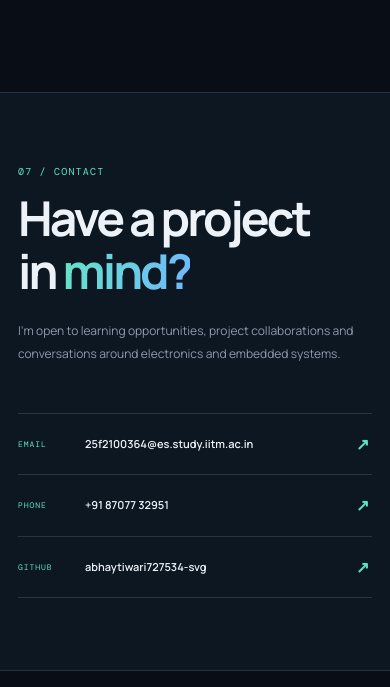
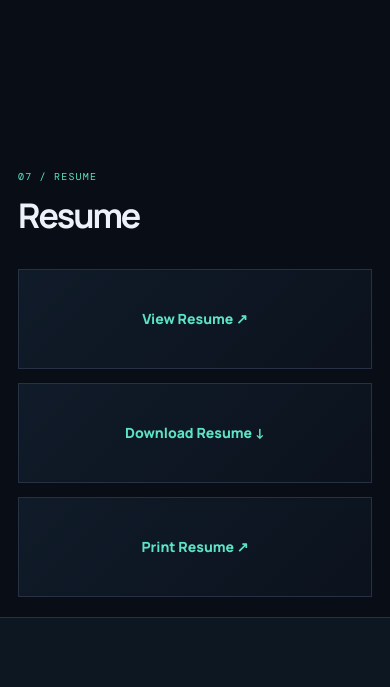
Before and after one commit to abhaytiwari727534-svg/abhaytiwari727534-svg.github.io, a plain HTML site: page index.html in a window 390 px wide. Shown: the part 9425-10112 px from the top of the page. Drawn offline with nearby package versions, Linux system fonts and the light colour scheme.

Commit message:
Add files via upload

```diff
--- a/index.html
+++ b/index.html
@@ -18,8 +18,15 @@
     <a class="brand" href="#home" aria-label="Abhay Tiwari home"><span class="brand-mark">AT</span><span>ABHAY TIWARI<span class="brand-sub">ENGINEERING PORTFOLIO</span></span></a>
     <button class="menu-toggle" id="menuToggle" aria-label="Open navigation" aria-expanded="false"><span></span><span></span></button>
     <nav id="mainNav">
-      <a href="#about">About</a><a href="#projects">Projects</a><a href="#experience">Experience</a><a href="#certificates">Certificates</a><a href="#skills">Skills</a><a href="#education">Education</a><a href="#contact" class="nav-contact">Let's connect <span>↗</span></a>
-    </nav>
+  <a href="#about">About</a>
+  <a href="#projects">Projects</a>
+  <a href="#experience">Experience</a>
+  <a href="#certificates">Certificates</a>
+  <a href="#skills">Skills</a>
+  <a href="#education">Education</a>
+  <a href="#resume">Resume</a>
+  <a href="#contact" class="nav-contact">Let's connect <span>↗</span></a>
+</nav>
   </header>
 
   <main>
@@ -151,8 +158,23 @@
       <div class="education-row"><div class="edu-year">PARTICIPATION</div><div><h3>IEEE Symposium — IIT Kanpur</h3><p>Attended sessions and workshops covering presentation design, debugging and embedded-systems fundamentals.</p></div></div>
     </section>
 
+    <section class="section-wrap section-block" id="resume">
+      <div class="section-heading">
+        <div>
+        <span class="section-index">07 / RESUME</span>
+        <h2>Resume</h2>
+        </div>
+      </div>
+
+      <div class="resume-actions">
+        <a href="https://docs.google.com/gview?embedded=1&url=https://raw.githubusercontent.com/abhaytiwari727534-svg/abhaytiwari727534-svg.github.io/main/assets/Abhay_Tiwari_Resume_OnePage_Spaced.docx" target="_blank" rel="noreferrer">View Resume ↗</a>
+        <a href="./assets/Abhay_Tiwari_Resume_OnePage_Spaced.pdf" download>Download Resume ↓</a>
+        <a href="assets/Abhay_Tiwari_Resume_OnePage_Spaced.pdf" onclick="const w = window.open(this.href, '_blank'); if (w) w.onload = () => { w.focus(); w.print(); }; return false;">Print Resume ↗</a>
+      </div>
+    </section>
+
     <section class="contact-section" id="contact">
-      <div class="section-wrap contact-inner"><div><span class="section-index">07 / CONTACT</span><h2>Have a project<br>in <span class="gradient-text">mind?</span></h2><p>I'm open to learning opportunities, project collaborations and conversations around electronics and embedded systems.</p></div>
+      <div class="section-wrap contact-inner"><div><span class="section-index">08 / CONTACT</span><h2>Have a project<br>in <span class="gradient-text">mind?</span></h2><p>I'm open to learning opportunities, project collaborations and conversations around electronics and embedded systems.</p></div>
         <div class="contact-links"><a href="mailto:25f2100364@es.study.iitm.ac.in"><span>EMAIL</span><strong>25f2100364@es.study.iitm.ac.in</strong><b>↗</b></a><a href="tel:+918707732951"><span>PHONE</span><strong>+91 87077 32951</strong><b>↗</b></a><a href="https://github.com/abhaytiwari727534-svg" target="_blank" rel="noreferrer"><span>GITHUB</span><strong>abhaytiwari727534-svg</strong><b>↗</b></a></div>
       </div>
     </section>
--- a/styles.css
+++ b/styles.css
@@ -12,3 +12,52 @@
 .certificate-link{display:inline-block;margin-top:17px;color:#5ce3c4;font:10px "DM Mono";letter-spacing:.03em}
 @media(max-width:850px){.certificate-grid{grid-template-columns:1fr}}
 @media(max-width:650px){.certificate-card{grid-template-columns:42px 1fr;gap:14px;padding:18px}.certificate-icon{width:38px;height:38px}}
+
+
+/* RESUME SECTION */
+
+.resume-actions {
+  display: grid;
+  grid-template-columns: repeat(3, 1fr);
+  gap: 20px;
+  margin-top: 35px;
+}
+
+.resume-actions a {
+  min-height: 150px;
+  padding: 28px 20px;
+  border: 1px solid #263244;
+  background: linear-gradient(135deg, #101b29, #0b121d);
+  display: flex;
+  flex-direction: column;
+  align-items: center;
+  justify-content: center;
+  gap: 14px;
+  color: #5ce3c4;
+  font-size: 14px;
+  font-weight: 800;
+  transition: transform .25s ease, border-color .25s ease,
+              background .25s ease, box-shadow .25s ease;
+}
+
+.resume-actions a:hover {
+  transform: scale(1.04);
+  border-color: #5ce3c4;
+  background: #12232d;
+  box-shadow: 0 8px 30px #5ce3c41c;
+}
+
+.resume-actions a:active {
+  transform: scale(.97);
+}
+
+@media(max-width:650px) {
+  .resume-actions {
+    grid-template-columns: 1fr;
+    gap: 14px;
+  }
+
+  .resume-actions a {
+    min-height: 100px;
+  }
+}
```
